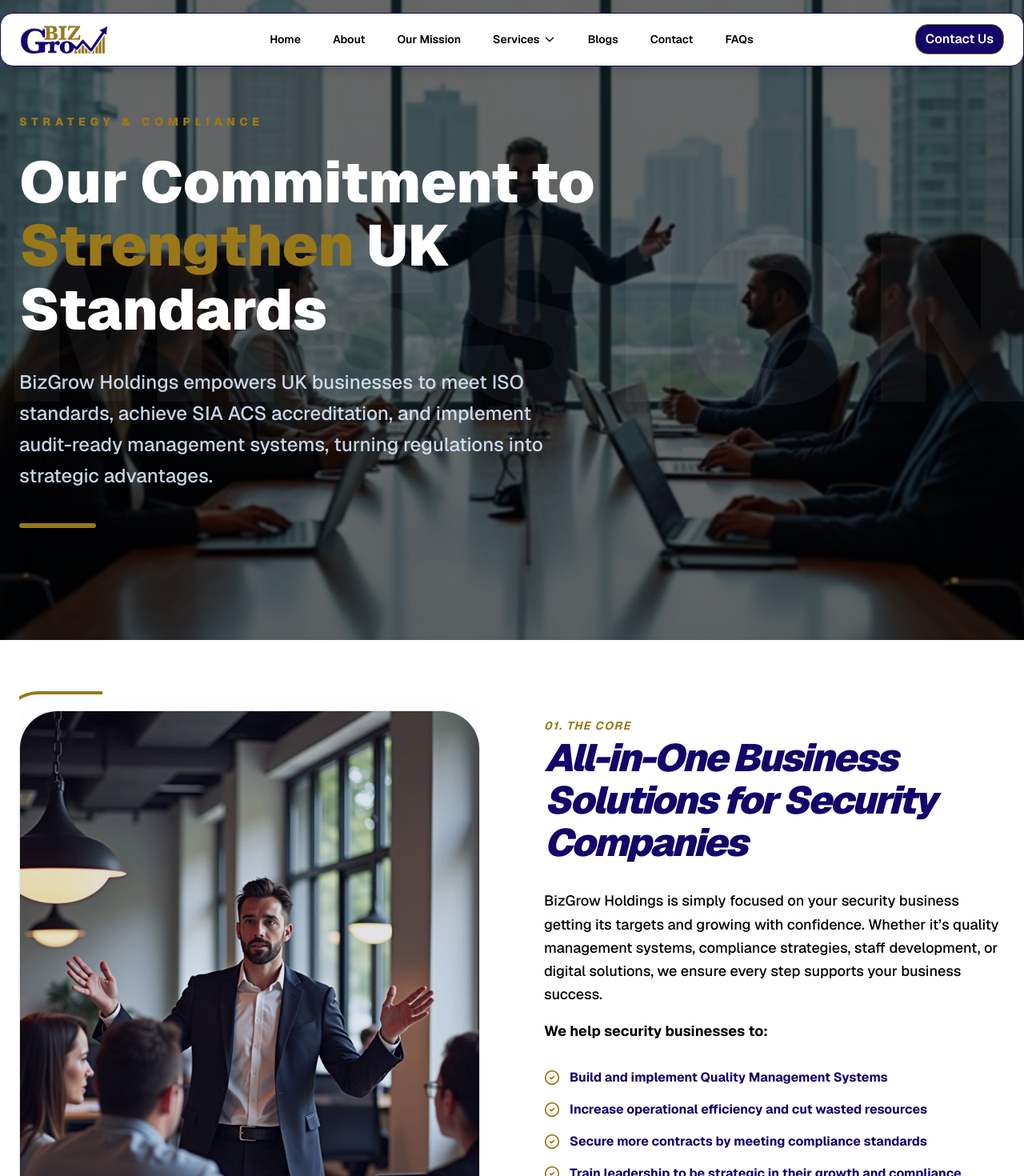
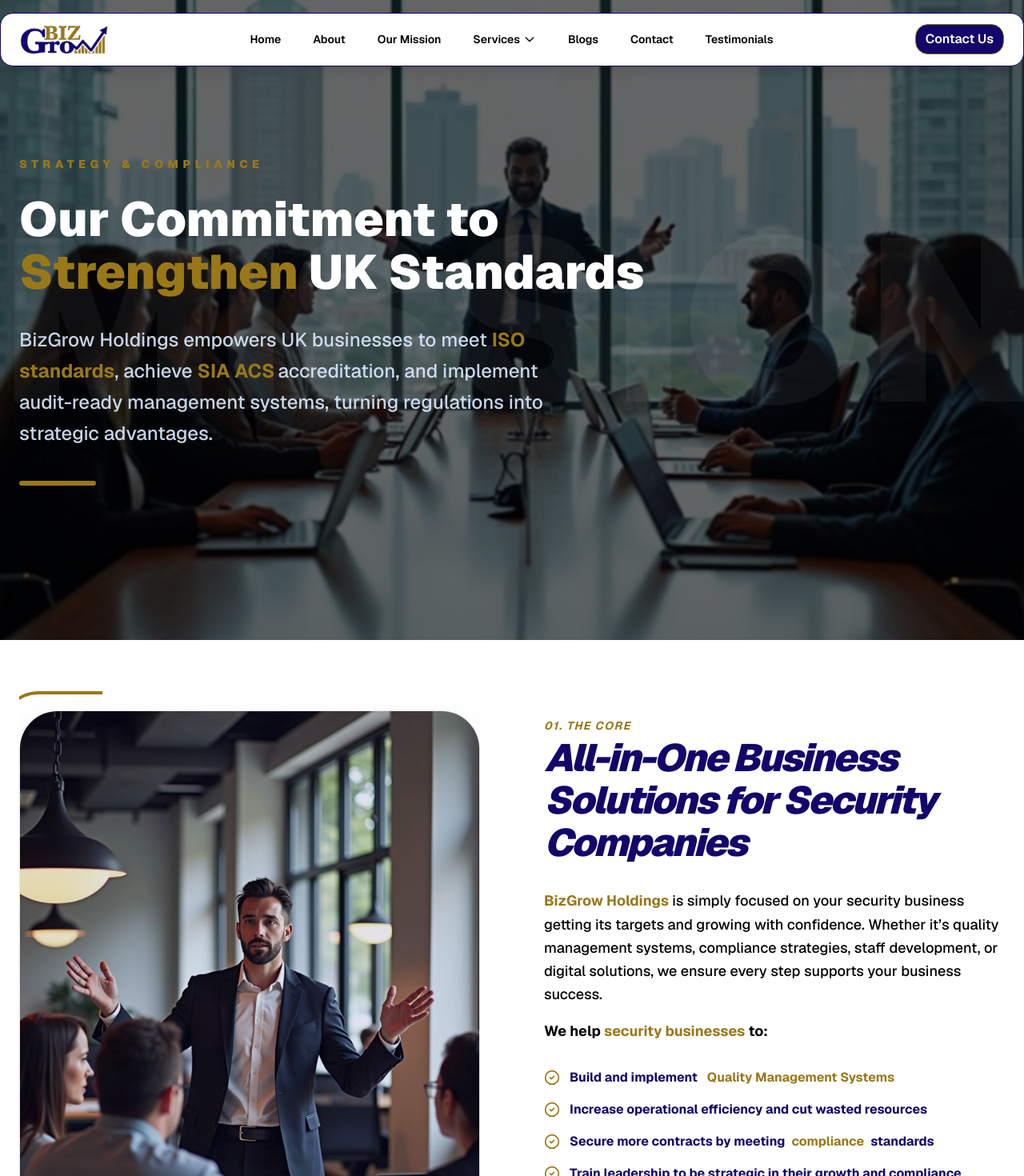
Before and after one commit to bizgrowholdings50-ctrl/Bizgrow-Holdings, a Next.js app: page /our-mission in a window 1280 px wide. Shown: the top 1470 px of the page at 80% size. Built offline with nearby package versions, Linux system fonts and the light colour scheme.

Commit message:
Add the internal linking of our mission page

```diff
--- /dev/null
+++ b/app/not-found.jsx
@@ -0,0 +1,59 @@
+"use client";
+import Link from "next/link";
+import FadeIn from "@/components/MotionWrapper";
+import { Home, PhoneCall, Search, ArrowRight } from "lucide-react";
+
+export default function NotFound() {
+  return (
+    <main className="min-h-[100dvh] bg-white flex items-center justify-center px-6 relative overflow-hidden">
+
+      {/* 🔹 Background Large Watermark - Subtle & Professional */}
+      <div className="absolute inset-0 flex items-center justify-center pointer-events-none select-none z-0">
+        <h2 className="text-[12rem] md:text-[22rem] font-black text-zinc-100 leading-none uppercase tracking-tighter">
+          OFFLINE
+        </h2>
+      </div>
+
+      <div className="max-w-4xl w-full text-center relative z-10">
+        <FadeIn direction="up">
+          {/* Status Badge */}
+          <div className="inline-flex items-center gap-2 px-4 py-2 rounded-full bg-red-50 border border-red-100 mb-8">
+            <span className="w-2 h-2 rounded-full bg-red-500 animate-pulse" />
+            <span className="text-red-700 text-[10px] font-black uppercase tracking-[0.2em]">Error 404: Resource Missing</span>
+          </div>
+
+          <h1 className="text-5xl md:text-8xl font-black text-[#12066a] leading-[0.9] uppercase tracking-tighter">
+            Way Off <br />
+            <span className="text-[#997819]">The Registry</span>
+          </h1>
+
+          <p className="mt-8 text-zinc-500 text-lg md:text-xl font-medium max-w-xl mx-auto leading-relaxed">
+            The page you're looking for doesn't exist or has been moved.
+            Let's get your compliance journey back on track.
+          </p>
+
+          {/* Action Buttons - Premium Style */}
+          <div className="mt-12 flex flex-col sm:flex-row items-center justify-center gap-5">
+            <Link
+              href="/"
+              className="w-full sm:w-auto bg-[#12066a] text-white px-12 py-6 rounded-2xl font-black uppercase tracking-widest text-[10px] flex items-center justify-center gap-3 hover:bg-[#997819] transition-all duration-700 shadow-2xl active:scale-95"
+            >
+              <Home size={16} /> Return to Home
+            </Link>
+
+            <Link
+              href="/contact"
+              className="w-full sm:w-auto bg-zinc-50 text-[#12066a] px-12 py-6 rounded-2xl font-black uppercase tracking-widest text-[10px] flex items-center justify-center gap-3 hover:bg-zinc-100 transition-all active:scale-95 border border-zinc-200"
+            >
+              <PhoneCall size={16} /> Contact Support
+            </Link>
+          </div>
+        </FadeIn>
+      </div>
+
+      {/* 🔹 Decorative Elements */}
+      <div className="absolute top-1/4 -left-20 w-80 h-80 bg-[#997819]/5 rounded-full blur-[100px]" />
+      <div className="absolute bottom-1/4 -right-20 w-80 h-80 bg-[#12066a]/5 rounded-full blur-[100px]" />
+    </main>
+  );
+}
--- a/app/our-mission/page.jsx
+++ b/app/our-mission/page.jsx
@@ -9,6 +9,7 @@ import {
   FileCheck,
   Scale,
 } from "lucide-react";
+import Link from "next/link";
 
 export const metadata = {
   title: "Our Mission to Grow Security Businesses | BizGrow Holdings ",
@@ -35,9 +36,9 @@ const MissionPage = () => {
 
         <div className="absolute inset-0 flex items-center justify-center overflow-hidden pointer-events-none select-none z-10">
           <FadeIn direction="up" duration={1}>
-            <h2 className="text-[12rem] md:text-[18rem] font-black text-white/[0.05] leading-none uppercase">
+            <span className="text-[12rem] md:text-[18rem] font-black text-white/5 leading-none uppercase">
               Mission
-            </h2>
+            </span>
           </FadeIn>
         </div>
 
@@ -50,7 +51,7 @@ const MissionPage = () => {
             </FadeIn>
 
             <FadeIn direction="right" delay={0.4}>
-              <h1 className="text-4xl md:text-7xl font-black text-white mt-6 leading-[1.1]">
+              <h1 className="text-4xl md:text-6xl font-black text-white mt-6 leading-[1.1]">
                 Our Commitment to <br />
                 <span className="text-[#997819]">Strengthen</span> UK Standards
               </h1>
@@ -58,10 +59,22 @@ const MissionPage = () => {
 
             <FadeIn direction="right" delay={0.6}>
               <p className="mt-8 text-blue-100/90 text-lg md:text-2xl max-w-2xl leading-relaxed font-medium">
-                BizGrow Holdings empowers UK businesses to meet ISO standards,
-                achieve SIA ACS accreditation, and implement audit-ready
-                management systems, turning regulations into strategic
-                advantages.
+                BizGrow Holdings empowers UK businesses to meet{" "}
+                <Link
+                  href="https://bizgrow-holdings.com/our-services/iso-9001/"
+                  className="text-[#997819] font-bold"
+                >
+                  ISO standards
+                </Link>
+                , achieve{" "}
+                <Link
+                  href="https://bizgrow-holdings.com/our-services/sia-acs"
+                  className="text-[#997819] font-bold mr-1"
+                >
+                  SIA ACS
+                </Link>
+                accreditation, and implement audit-ready management systems,
+                turning regulations into strategic advantages.
               </p>
             </FadeIn>
 
@@ -118,14 +131,29 @@ const MissionPage = () => {
             <FadeIn direction="right" delay={0.2}>
               <div className="text-black text-lg leading-relaxed font-medium space-y-4">
                 <p>
-                  BizGrow Holdings is simply focused on your security business
-                  getting its targets and growing with confidence. Whether it’s
-                  quality management systems, compliance strategies, staff
-                  development, or digital solutions, we ensure every step
-                  supports your business success.
+                  <Link
+                    href="https://bizgrow-holdings.com/about-us/"
+                    className="text-[#997819] font-bold"
+                  >
+                    BizGrow Holdings
+                  </Link>{" "}
+                  is simply focused on your security business getting its
+                  targets and growing with confidence. Whether it’s quality
+                  management systems, compliance strategies, staff development,
+                  or digital solutions, we ensure every step supports your
+                  business success.
                 </p>
                 <p>
-                  <b>We help security businesses to:</b>
+                  <b>
+                    We help{" "}
+                    <Link
+                      href="https://bizgrow-holdings.com/how-to-start-a-security-company-in-the-uk/"
+                      className="text-[#997819] font-bold"
+                    >
+                      security businesses
+                    </Link>{" "}
+                    to:
+                  </b>
                 </p>
               </div>
             </FadeIn>
@@ -133,9 +161,26 @@ const MissionPage = () => {
             <FadeIn direction="up" delay={0.4}>
               <ul className="space-y-4">
                 {[
-                  "Build and implement Quality Management Systems",
+                  <>
+                    Build and implement{" "}
+                    <Link
+                      href="https://bizgrow-holdings.com/qms-software/"
+                      className="text-[#997819] font-bold"
+                    >
+                      Quality Management Systems
+                    </Link>
+                  </>,
                   "Increase operational efficiency and cut wasted resources",
-                  "Secure more contracts by meeting compliance standards",
+                  <>
+                    Secure more contracts by meeting
+                    <Link
+                      href="https://bizgrow-holdings.com/compliance-consultancies/"
+                      className="text-[#997819] font-bold -mx-1"
+                    >
+                      compliance
+                    </Link>{" "}
+                    standards
+                  </>,
                   "Train leadership to be strategic in their growth and compliance",
                   "Stay competitive with systems designed for future requirements",
                 ].map((item, i) => (
@@ -156,7 +201,7 @@ const MissionPage = () => {
             <FadeIn direction="up" delay={0.5}>
               <p className="text-zinc-700 font-medium">
                 Your success is our success. With{" "}
-                <b className="text-[#12066a]">BizGrow Holdings</b>, your
+                <b className="text-[#12066a]"><Link href="https://bizgrow-holdings.com/">BizGrow Holdings</Link></b>, your
                 business is always on the right path, compliant, efficient, and
                 ready to grow.
               </p>
@@ -194,7 +239,7 @@ const MissionPage = () => {
               {
                 icon: <Cpu size={40} strokeWidth={1.5} />,
                 title: "Innovation in Certification",
-                desc: "Modernising the ISO and accreditation journey through structured processes that drive efficiency, clarity, and measurable results.",
+                desc: <>Modernising the <Link href="https://bizgrow-holdings.com/our-services/iso-14001/" className="text-[#997819] font-bold">ISO</Link> and accreditation journey through structured processes that drive efficiency, clarity, and measurable results.</>,
               },
             ].map((item, i) => (
               <FadeIn key={i} direction="up" delay={i * 0.2}>
@@ -220,7 +265,7 @@ const MissionPage = () => {
       {/* 🔹 4. IMPACT STATEMENT (Call to Action) */}
       <section className="py-22 text-center relative bg-white overflow-hidden">
         {/* Large Background Watermark Text */}
-        <div className="absolute inset-0 flex items-center justify-center opacity-[0.03] pointer-events-none select-none">
+        <div className="absolute inset-0 flex items-center justify-center opacity-[0.05] pointer-events-none select-none">
           <h2 className="text-[10rem] md:text-[16rem] font-black uppercase">
             BizGrow
           </h2>
@@ -238,7 +283,7 @@ const MissionPage = () => {
               governance support tailored for UK markets.
             </p>
             <button className="px-12 py-5 bg-[#12066a] text-white font-black uppercase tracking-widest hover:bg-[#997819] hover:scale-105 duration-500 transition-all rounded-2xl flex items-center gap-3 mx-auto shadow-xl">
-              Connect With Our Team <ArrowRight size={20} />
+              <Link href="https://bizgrow-holdings.com/contact-us/">Connect With Our Team</Link> <ArrowRight size={20} />
             </button>
           </div>
         </FadeIn>
--- a/components/Footer.jsx
+++ b/components/Footer.jsx
@@ -82,6 +82,7 @@ export default function Footer() {
                 "Our Services",
                 "Blogs",
                 "Contact Us",
+                "FAQs",
               ].map((item) => (
                 <li key={item}>
                   <Link
@@ -127,10 +128,7 @@ export default function Footer() {
                   name: "Corporate Training and Coaching",
                   link: "/corporate-training-and-coaching",
                 },
-                {
-                  name: "Testimonials & Reviews",
-                  link: "/testimonials-reviews",
-                },
+
               ].map((item) => (
                 <li key={item.name}>
                   <Link
--- a/components/Navbar.jsx
+++ b/components/Navbar.jsx
@@ -239,10 +239,10 @@ export default function Navbar() {
               Contact
             </Link>
             <Link
-              href="/faqs"
+              href="/testimonials-reviews"
               className="hover:text-[#997819]  transition"
             >
-              FAQs
+             Testimonials
             </Link>
           </div>
 
```
